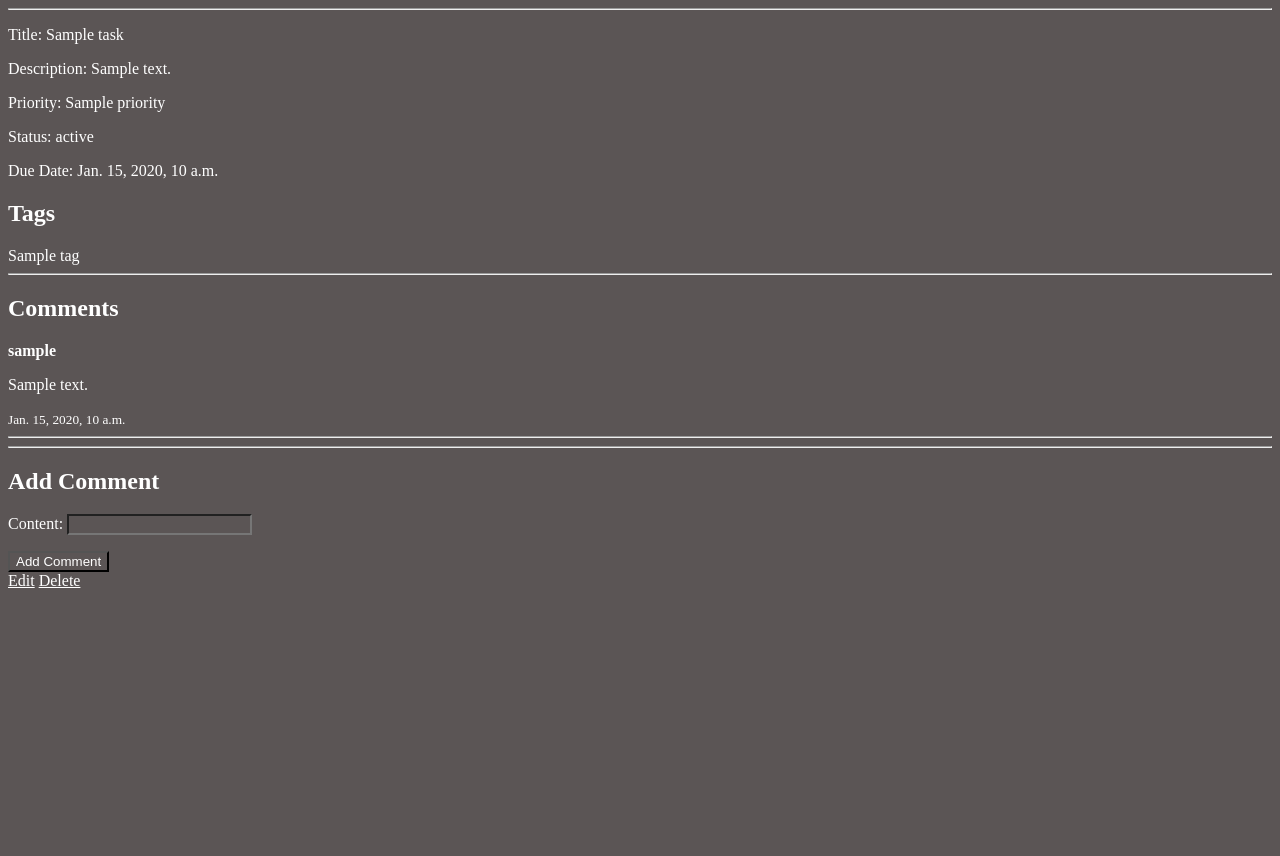
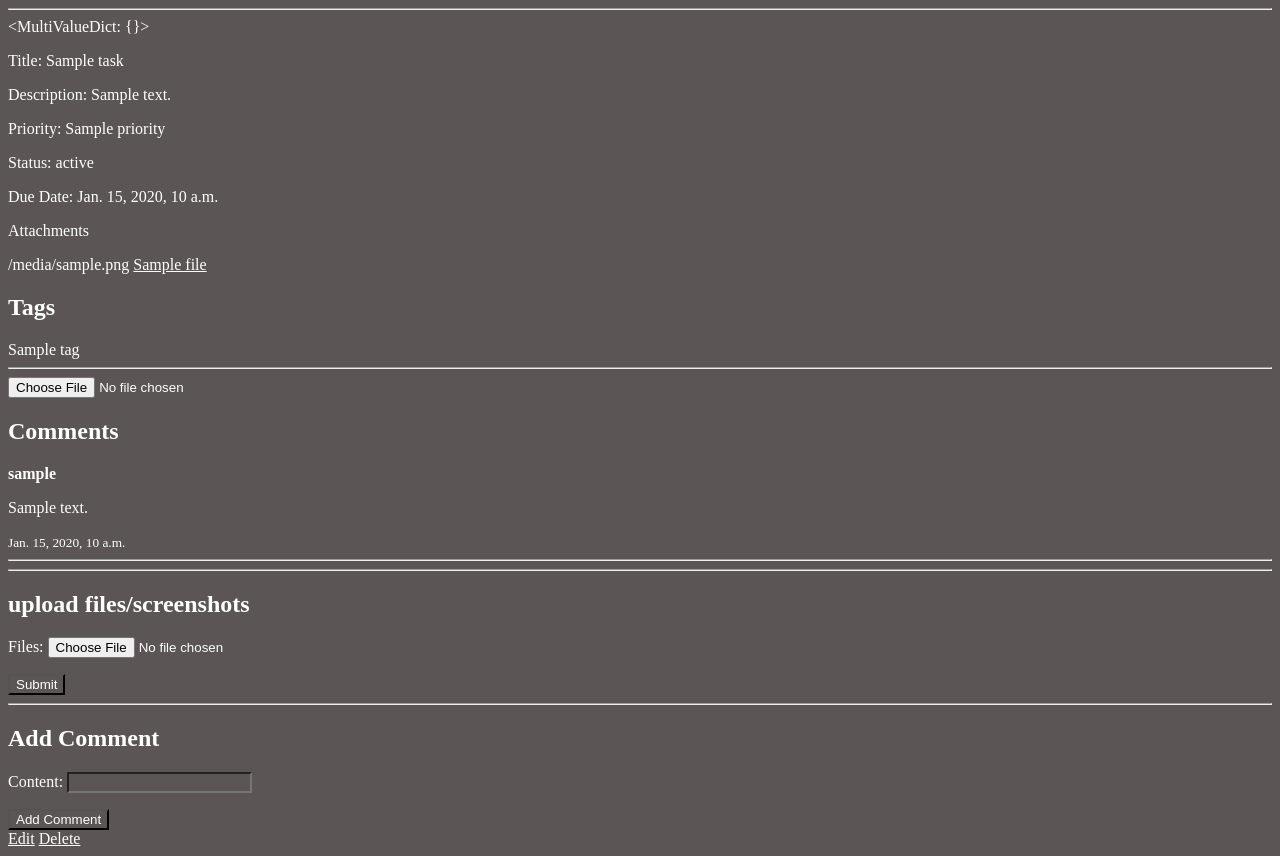
Before and after one commit to jaibeeryadav/worksync, a Django app: template templates/tasks/task_detail.html in a window 1280 px wide. Shown: the part 26-882 px from the top of the page. Before the commit the page ends 614 px from the top, so only its background shows below. Run offline with Django 5.2, Linux system fonts and the light colour scheme; tables that the repository leaves empty hold one stand-in row (values such as "Sample post"); the template is opened without the code that fills it: values that come from a table or form of the project are taken from there, most other values are stand-ins (such as "Sample title", 1, 10 or a date in 2020).

Commit message:
file attachments feature

```diff
--- a/apps/tasks/admin.py
+++ b/apps/tasks/admin.py
@@ -1,8 +1,9 @@
 from django.contrib import admin
-from .models import Tasks, Categories,Tag, Comments
+from .models import Tasks, Categories,Tag, Comments, Attachments
 
 # Register your models here.
 admin.site.register(Tasks),
 admin.site.register(Categories),
 admin.site.register(Tag),
-admin.site.register(Comments)
+admin.site.register(Comments),
+admin.site.register(Attachments),
--- a/apps/tasks/forms.py
+++ b/apps/tasks/forms.py
@@ -1,5 +1,5 @@
 from django import forms
-from .models import Tasks,Categories, Tag, Comments
+from .models import Tasks,Categories, Tag, Comments, Attachments
 
 class TaskForm(forms.ModelForm):
     due_date = forms.DateField(
@@ -43,3 +43,8 @@ class CommentsForm(forms.ModelForm):
     class Meta:
         model = Comments
         fields = ['content']
+
+class AttachmentsForm(forms.ModelForm):
+    class Meta:
+        model = Attachments
+        fields = ['files']
--- a/apps/tasks/models.py
+++ b/apps/tasks/models.py
@@ -61,3 +61,12 @@ class Comments(models.Model):
 
     def __str__(self):
         return f"{self.user}-{self.task}"
+
+class Attachments(models.Model):
+    task = models.ForeignKey(Tasks, on_delete=models.CASCADE, related_name='attachments')
+    uploaded_by = models.ForeignKey(settings.AUTH_USER_MODEL, on_delete=models.CASCADE)
+    files = models.FileField(upload_to='tasks/attachments', null=True, blank=True)
+    uploaded_at = models.DateTimeField(auto_now_add=True)
+
+    def __str__(self):
+        return self.files.name if self.files else 'no files'
--- a/templates/tasks/task_detail.html
+++ b/templates/tasks/task_detail.html
@@ -1,11 +1,24 @@
 {% extends "base.html" %}
 
 {% block content %}
+
+{{ form.files }}
 <p>Title: {{ task.title }}</p>
 <p>Description: {{ task.description }}</p>
 <p>Priority: {{ task.priority }}</p>
 <p>Status: {{ task.status }}</p>
 <p>Due Date: {{ task.due_date }}</p>
+<p>Attachments</p>
+{% for attachment in task.attachments.all %}
+    {{ attachment.files }}
+    {% if attachment.files %}
+        <a href="{{ attachment.files.url }}">{{ attachment.files.name }}</a>
+    {% endif %}
+
+{% empty %}
+<p>no attachment</p>
+{% endfor %}
+
 <h2>
     Tags
 </h2>
@@ -25,7 +38,7 @@
 {% endfor %}
 
 <hr>
-
+{{ attachment_form.files }}
 <h2>
     Comments
 </h2>
@@ -59,7 +72,14 @@
 {% endfor %}
 
 <hr>
+<h2>upload files/screenshots</h2>
+<form method="post" enctype="multipart/form-data">
+    {% csrf_token %}
+    {{ attachments_form.as_p }}
+    <button type="submit">Submit</button>
+</form>
 
+<hr>
 <h2>
     Add Comment
 </h2>
```
Also changed, not shown: apps/tasks/views.py (+11 -2 lines), apps/tasks/migrations/0005_attachments.py (added), db.sqlite3, media/tasks/attachments/5629568280367543.jpg (added), media/tasks/attachments/EGO_-_Definition.jpg (added).
